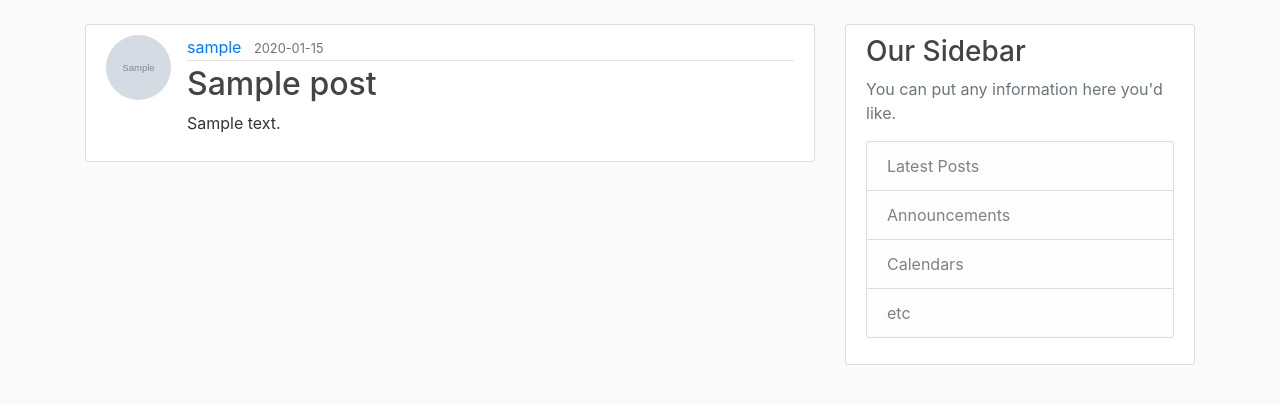
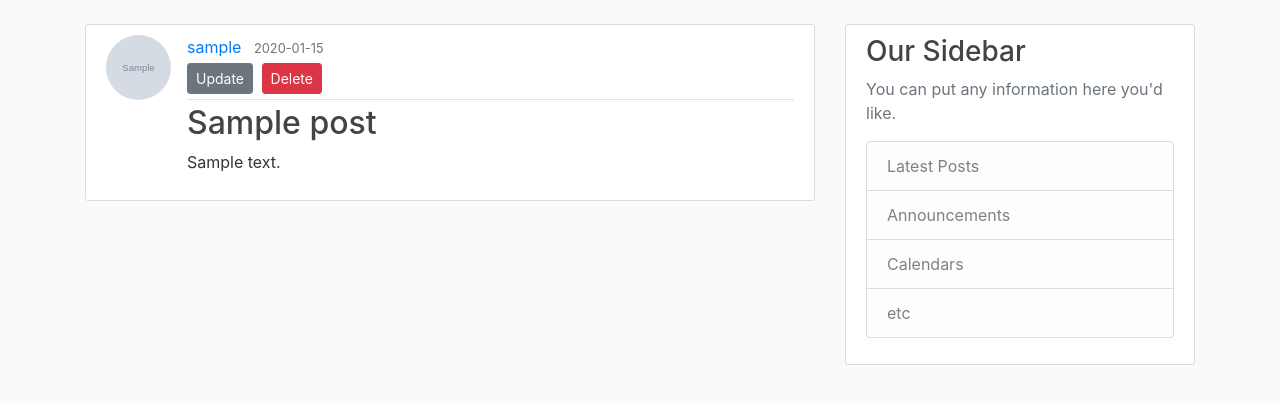
Before and after one commit to davidhammaker/YouTubeFlaskBlog, a Flask app: page /post/1 in a window 1280 px wide. Shown: the part 56-460 px from the top of the page. Run offline with Flask 2, Linux system fonts and the light colour scheme; a user stored in the database is signed in; tables that the repository leaves empty hold one stand-in row (values such as "Sample post"); grey boxes marked "Sample" are stand-in pictures; some libraries are stand-ins or nearby versions.

Commit message:
Create 'Update' and 'Delete' buttons for posts
On each post's page, if a user is the post's author, the user will see
buttons for updating or deleting the post. Only the 'Update' button is
functional at this time. The 'Update' button points to the post's
'update' page. The delete button will point to a Bootstrap modal.

```diff
--- a/flaskblog/templates/post.html
+++ b/flaskblog/templates/post.html
@@ -7,6 +7,12 @@
             <div class="article-metadata">
                 <a class="mr-2" href="#">{{ post.author.username }}</a>
                 <small class="text-muted">{{ post.date_posted.strftime('%Y-%m-%d') }}</small>
+                {% if post.author == current_user %}
+                    <div class="">
+                        <a class="btn btn-secondary btn-sm mt-1 mb-1" href="{{ url_for('update_post', post_id=post.id) }}">Update</a>
+                        <button type="button" class="btn btn-danger btn-sm m-1" data-toggle="modal" data-target="#deleteModal">Delete</button>
+                    </div>
+                {% endif %}
             </div>
             <h2 class="article-title">{{ post.title }}</h2>
             <p class="article-content">{{ post.content }}</p>
```
